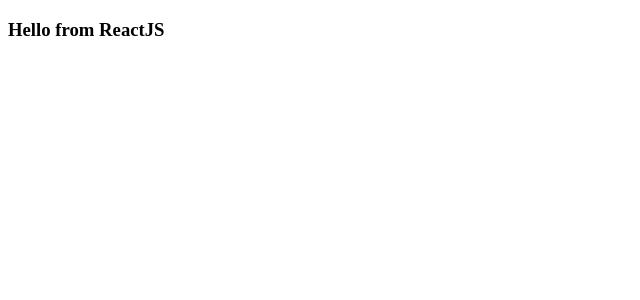
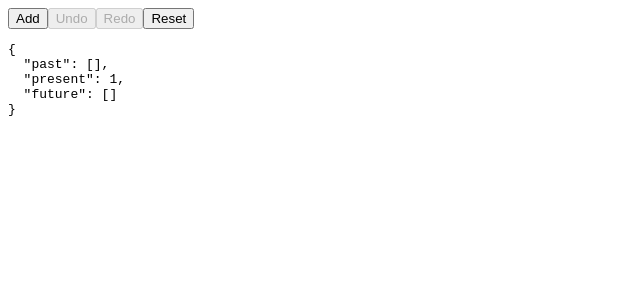
Before and after one commit to dunghd/create-react-ts-from-scratch, a React app: page / in a window 1280 px wide. Shown: the top 300 px of the page, without its empty margins (0-640 px from the left). Built offline with nearby package versions, Linux system fonts and the light colour scheme.

Commit message:
Group state into an object and useCallback + setState callback

```diff
--- a/src/App.tsx
+++ b/src/App.tsx
@@ -1,8 +1,27 @@
 import React from 'react';
+import { useUndo } from './useUndo';
 
 const App: React.FC = () => {
+  const counter = 1;
+
+  const [state, { set, undo, canUndo, redo, canRedo, reset }] = useUndo(counter)
+
+  // React.useEffect(() => {
+  //   set('second')
+  // }, [])
+
+  // React.useEffect(() => {
+  //   set('third')
+  // }, [])
+
   return (
-    <h3>Hello from ReactJS</h3>
+    <>
+      <button onClick={() => set(state.present + 1)}>Add</button>
+      <button disabled={!canUndo} onClick={undo}>Undo</button>
+      <button disabled={!canRedo} onClick={redo}>Redo</button>
+      <button onClick={reset}>Reset</button>
+      <pre>{JSON.stringify(state, null, 2)}</pre>
+    </>
   )
 }
 
--- /dev/null
+++ b/src/useUndo.tsx
@@ -0,0 +1,78 @@
+import React from 'react';
+
+export function useUndo(initialPresent: any) {
+  const [state, setState] = React.useState({
+    past: [],
+    present: initialPresent,
+    future: [],
+  })
+
+  const canUndo = state.past.length !== 0
+  const canRedo = state.future.length !== 0
+
+  const undo = React.useCallback(() => {
+    setState(currentState => {
+      const { past, present, future } = currentState
+
+      if (past.length === 0) return currentState
+
+      const previous = past[past.length - 1]
+      const newPast = past.slice(0, past.length - 1)
+
+      return {
+        past: newPast,
+        present: previous,
+        future: [present, ...future],
+      }
+    })
+  }, [])
+
+  const redo = React.useCallback(() => {
+    setState(currentState => {
+      const { past, present, future } = currentState
+
+      if (future.length === 0) return currentState
+
+      const next = future[0]
+      const newFuture = future.slice(1)
+
+      return {
+        past: [...past, present],
+        present: next,
+        future: newFuture,
+      }
+    })
+  }, [])
+
+  console.log(`useUndo`, state.present, state.past, state.future);
+
+
+  const set = React.useCallback(
+    newPresent => {
+      console.log(`const set = React.useCallback(`, newPresent);
+
+      setState(currentState => {
+        const { present, past } = currentState
+        if (newPresent === present) return currentState
+        return {
+          past: [...past, present],
+          present: newPresent,
+          future: [],
+        }
+      })
+    }, []
+  )
+
+  const reset = React.useCallback(newPresent => {
+    setState(() => ({
+      past: [],
+      present: newPresent,
+      future: [],
+    }))
+  }, [])
+
+  return [
+    state,
+    { set, reset, undo, redo, canUndo, canRedo },
+  ] as const
+}
```
